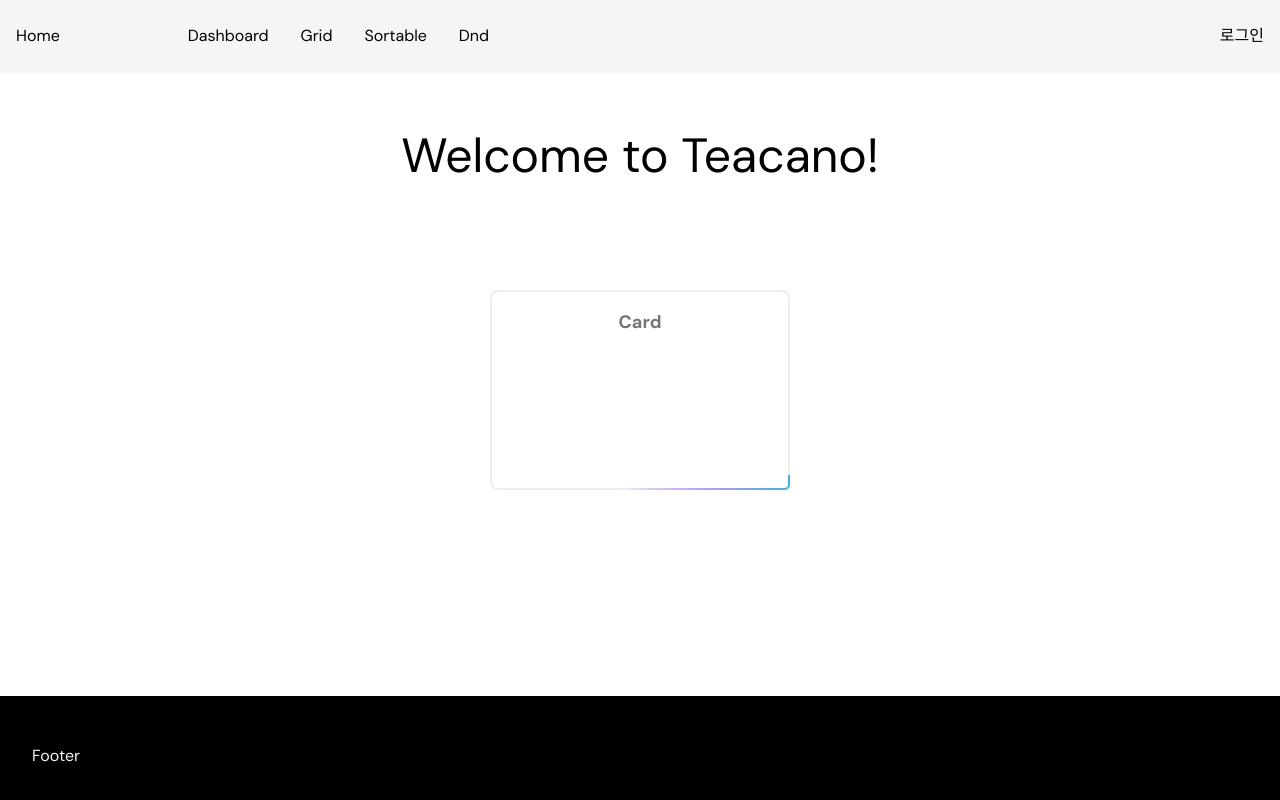
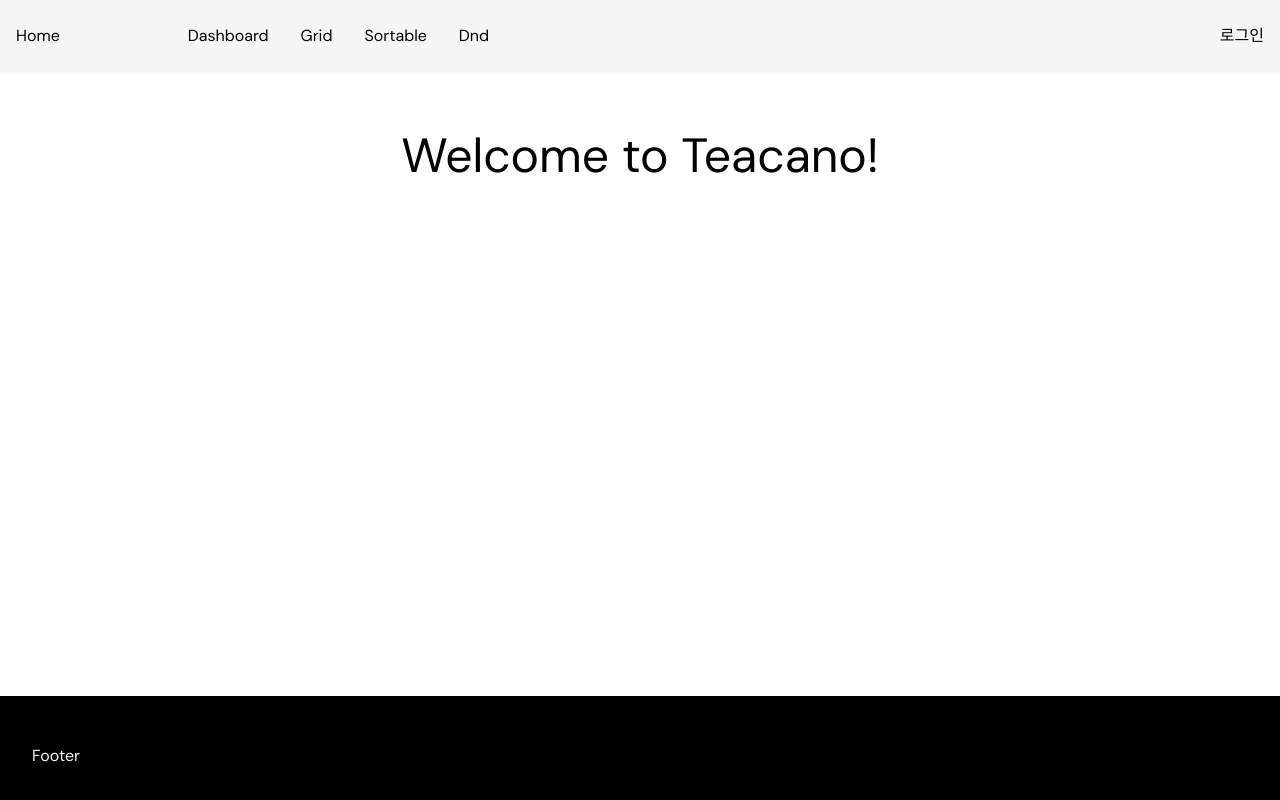
Before and after one commit to jinyoung4478/teacano-client, a React (Vite) app: page / in a window 1280 px wide. Built offline with nearby package versions, Linux system fonts and the light colour scheme.

Commit message:
Animation Card 컴포넌트 제거

```diff
--- a/src/components/AnimationCard.tsx
+++ /dev/null
@@ -1,20 +0,0 @@
-import GradientTracing from "@/components/GradientTracing";
-
-const AnimationCard = () => {
-  return (
-    <div className="relative w-[500px] h-[300px]">
-      <div className="absolute w-[300px] h-[200px] top-[50px] left-[100px] border-2 border-gray-200 rounded-lg flex flex-col">
-        <h3 className="text-center my-4 text-lg font-bold text-gray-600">
-          Card
-        </h3>
-      </div>
-      <GradientTracing
-        width={317}
-        height={65}
-        path="M316 0 V10 C316 12.2091 314.209 14 312 14 H5 C2.79086 14 1 15.7909 1 18 V80"
-      />
-    </div>
-  );
-};
-
-export default AnimationCard;
--- a/src/components/GradientTracing.tsx
+++ /dev/null
@@ -1,49 +0,0 @@
-import { motion } from "framer-motion";
-
-interface IGradientTracingProps {
-  width: number;
-  height: number;
-  path: string;
-}
-
-const GradientTracing = ({ width, height, path }: IGradientTracingProps) => {
-  return (
-    <div className="absolute bottom-0 left-[83px]">
-      <svg
-        width={width}
-        height={height}
-        viewBox={`0 0 ${width} ${height}`}
-        fill="none"
-      >
-        <path
-          d={path}
-          stroke="url(#pulse-1)"
-          strokeLinecap="round"
-          strokeWidth="2"
-        />
-        <defs>
-          <motion.linearGradient
-            animate={{
-              x1: [0, width * 2],
-              x2: [0, width],
-              y1: [height, height / 2],
-              y2: [height * 2, height],
-            }}
-            transition={{
-              duration: 4,
-              repeat: Infinity,
-            }}
-            id="pulse-1"
-            gradientUnits="userSpaceOnUse"
-          >
-            <stop stopColor="#2EB9DF" stopOpacity="0" />
-            <stop stopColor="#2EB9DF" />
-            <stop offset="1" stopColor="#9E00FF" stopOpacity="0" />
-          </motion.linearGradient>
-        </defs>
-      </svg>
-    </div>
-  );
-};
-
-export default GradientTracing;
--- a/src/pages/Home.tsx
+++ b/src/pages/Home.tsx
@@ -1,5 +1,4 @@
 import { Header, Main, Footer } from "@/components/common";
-import AnimationCard from "@/components/AnimationCard";
 
 const Home = () => {
   return (
@@ -7,9 +6,7 @@ const Home = () => {
       <Header />
       <Main>
         <h1 className="text-center text-clamp my-12">Welcome to Teacano!</h1>
-        <div className="w-full flex justify-evenly">
-          <AnimationCard />
-        </div>
+        <div className="w-full flex justify-evenly"></div>
       </Main>
       <Footer />
     </>
```
